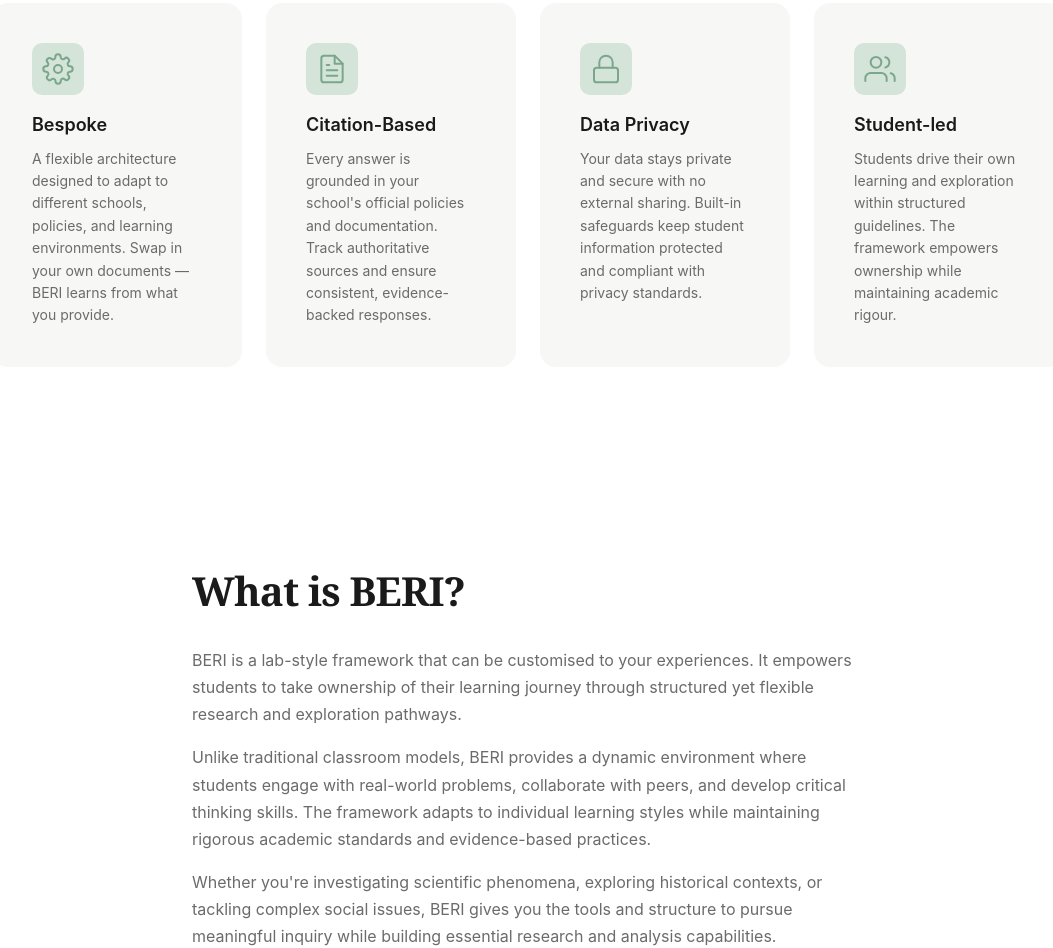
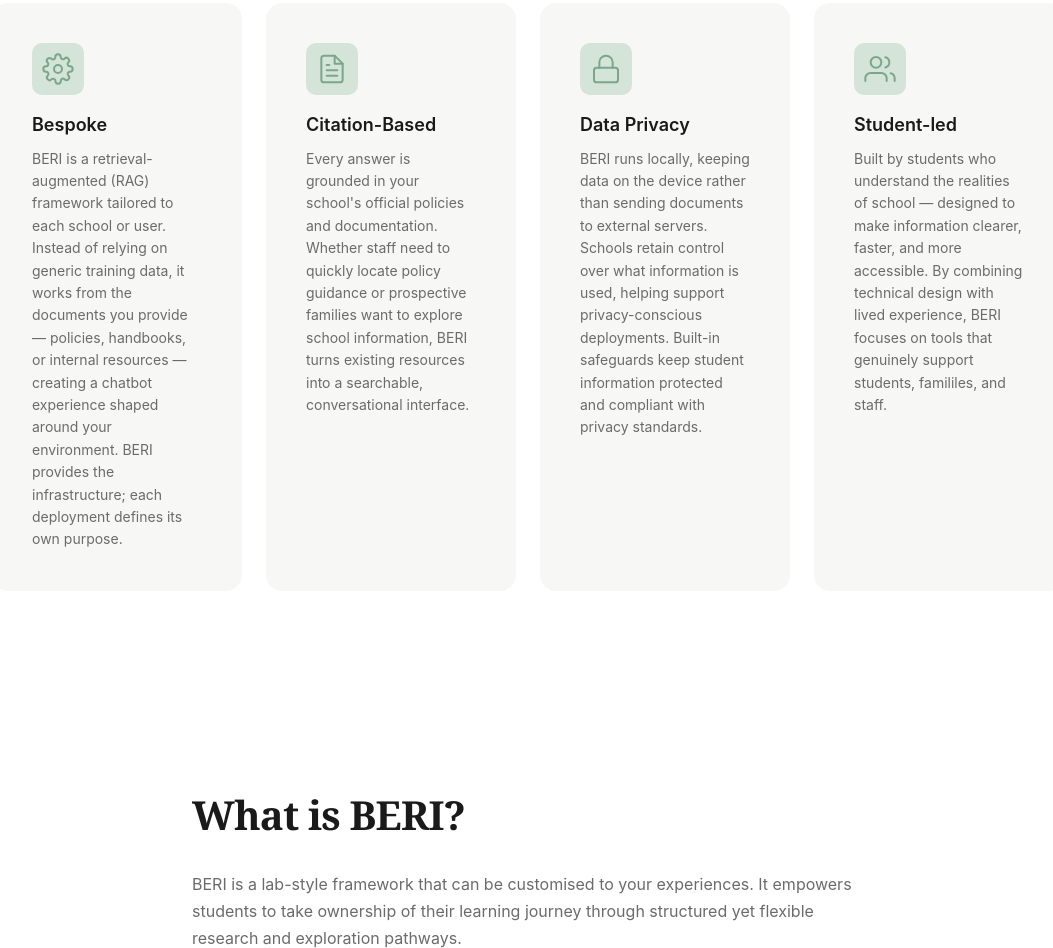
Before and after one commit to BERI-labs/beri-labs.github.io, a plain HTML site: page index.html in a window 1280 px wide. Shown: the part 990-1938 px from the top of the page, without its empty margins (112-1165 px from the left). Drawn offline with Linux system fonts and the light colour scheme.

Commit message:
Update Information for BERI 4 boxes

```diff
--- a/index.html
+++ b/index.html
@@ -67,7 +67,7 @@
                         </svg>
                     </div>
                     <h3 class="feature-title">Bespoke</h3>
-                    <p class="feature-desc">A flexible architecture designed to adapt to different schools, policies, and learning environments. Swap in your own documents — BERI learns from what you provide.</p>
+                    <p class="feature-desc">BERI is a retrieval-augmented (RAG) framework tailored to each school or user. Instead of relying on generic training data, it works from the documents you provide — policies, handbooks, or internal resources — creating a chatbot experience shaped around your environment. BERI provides the infrastructure; each deployment defines its own purpose.</p>
                 </div>
 
                 <div class="feature-card">
@@ -81,7 +81,7 @@
                         </svg>
                     </div>
                     <h3 class="feature-title">Citation-Based</h3>
-                    <p class="feature-desc">Every answer is grounded in your school's official policies and documentation. Track authoritative sources and ensure consistent, evidence-backed responses.</p>
+                    <p class="feature-desc">Every answer is grounded in your school's official policies and documentation. Whether staff need to quickly locate policy guidance or prospective families want to explore school information, BERI turns existing resources into a searchable, conversational interface.</p>
                 </div>
 
                 <div class="feature-card">
@@ -92,7 +92,7 @@
                         </svg>
                     </div>
                     <h3 class="feature-title">Data Privacy</h3>
-                    <p class="feature-desc">Your data stays private and secure with no external sharing. Built-in safeguards keep student information protected and compliant with privacy standards.</p>
+                    <p class="feature-desc">BERI runs locally, keeping data on the device rather than sending documents to external servers. Schools retain control over what information is used, helping support privacy-conscious deployments. Built-in safeguards keep student information protected and compliant with privacy standards.</p>
                 </div>
 
                 <div class="feature-card">
@@ -105,7 +105,7 @@
                         </svg>
                     </div>
                     <h3 class="feature-title">Student-led</h3>
-                    <p class="feature-desc">Students drive their own learning and exploration within structured guidelines. The framework empowers ownership while maintaining academic rigour.</p>
+                    <p class="feature-desc">Built by students who understand the realities of school — designed to make information clearer, faster, and more accessible. By combining technical design with lived experience, BERI focuses on tools that genuinely support students, famililes, and staff.</p>
                 </div>
 
             </div>
```
